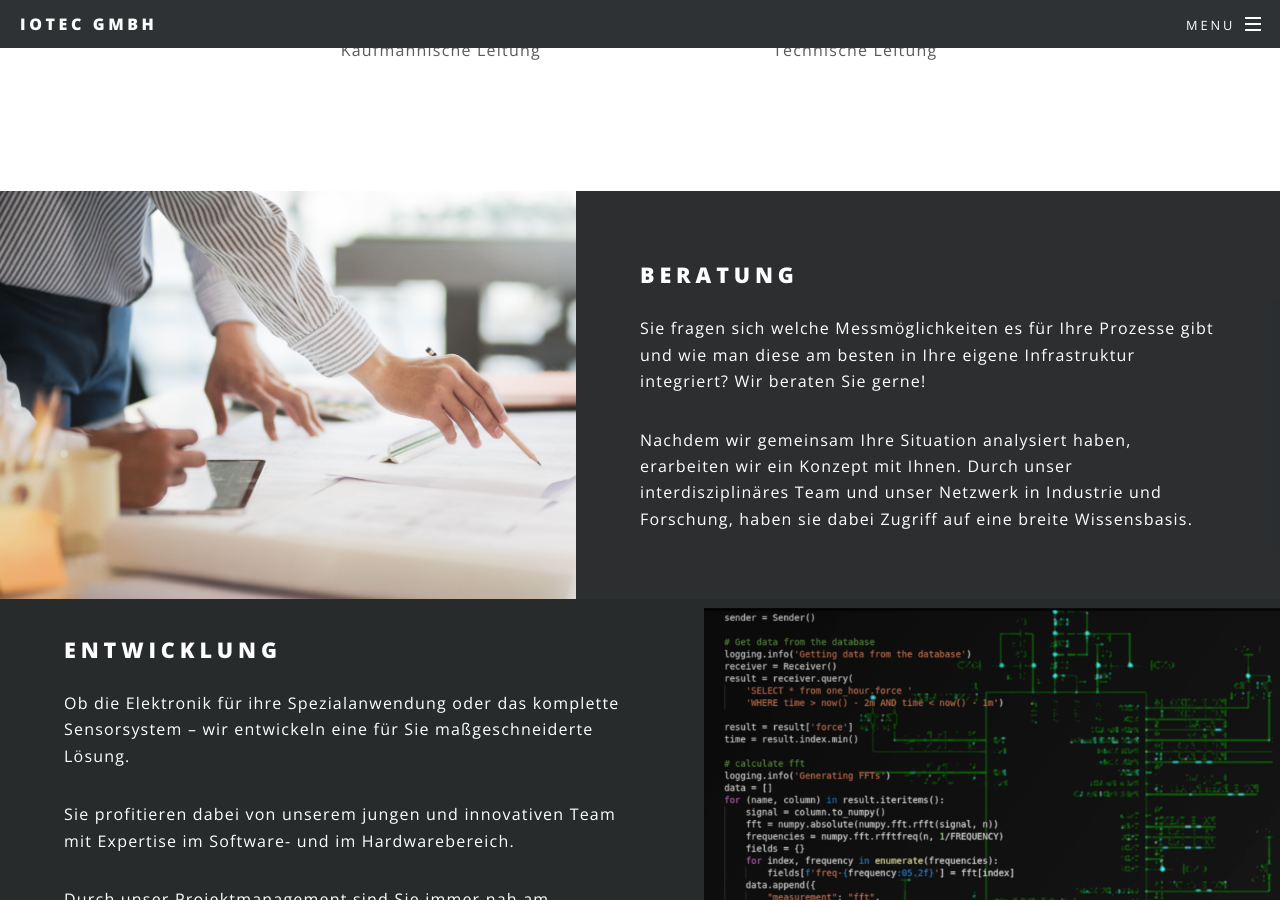
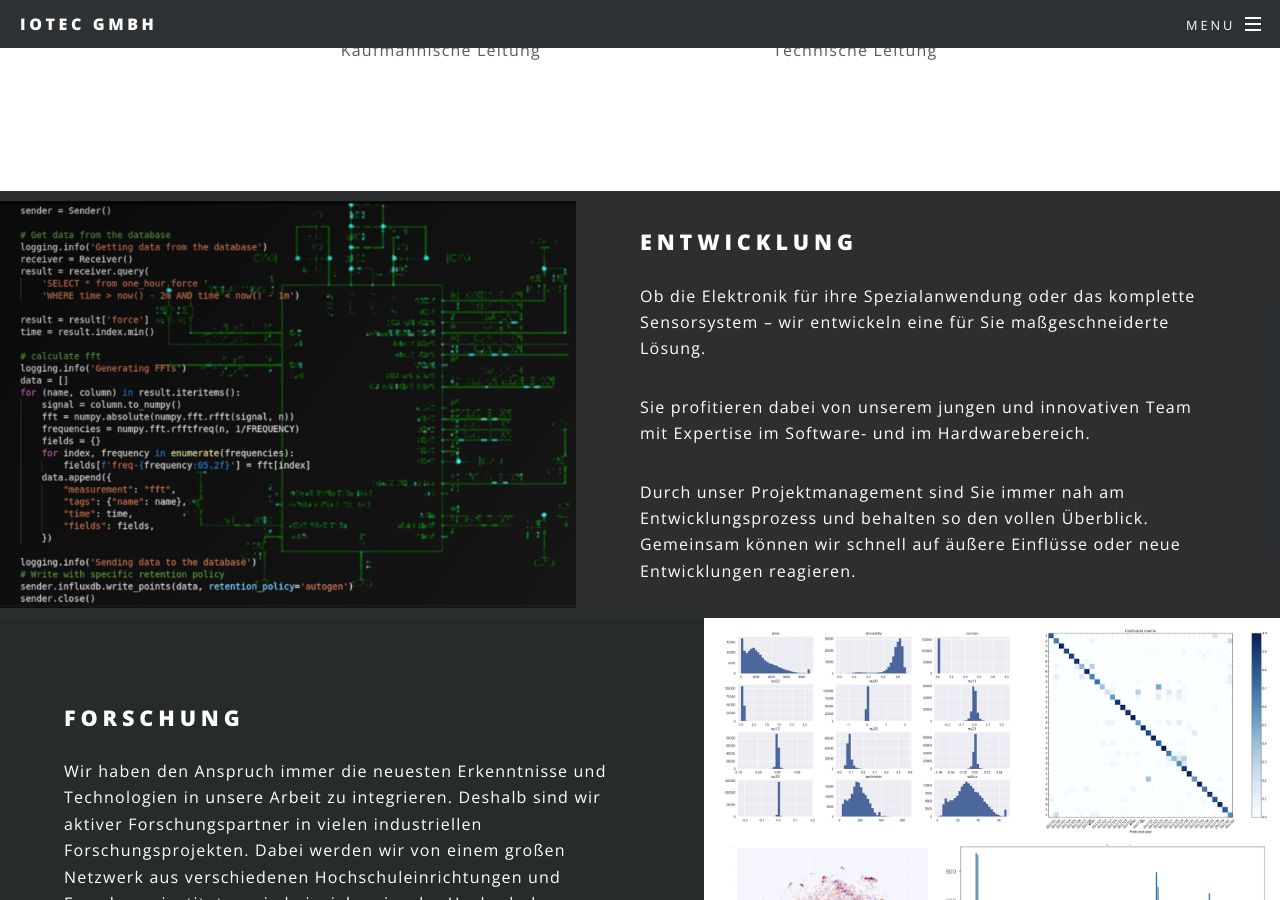
Before and after one commit to iotec-gmbh/iotec-gmbh.github.io, a Jekyll site: the page built from index.html, in a window 1280 px wide and 900 px high, scrolled down 1735 px. Built offline with Jekyll 4.4.1, drawn with Linux system fonts in a browser that asks for light colours.

Commit message:
Remove Consulting from Landing Page
We decided that our consulting is part of the developement, so this patch
removes the consulting from the landing page.

```diff
--- a/_config.yml
+++ b/_config.yml
@@ -65,17 +65,6 @@ references:
 # *title*: Title of the service
 # *description*: Description of the service. Intepreted as Markdown.
 services:
-  - image: images/consulting.jpg
-    title: Beratung
-    description: |
-        Sie fragen sich welche Messmöglichkeiten es für Ihre Prozesse gibt
-        und wie man diese am besten in Ihre eigene Infrastruktur integriert?
-        Wir beraten Sie gerne!
-
-        Nachdem wir gemeinsam Ihre Situation analysiert haben,
-        erarbeiten wir ein Konzept mit Ihnen.
-        Durch unser interdisziplinäres Team und unser Netzwerk in Industrie und Forschung,
-        haben sie dabei Zugriff auf eine breite Wissensbasis.
   - image: images/entwicklung.png
     title: Entwicklung
     description: |
```
Also changed, not shown: images/consulting.jpg (deleted).
